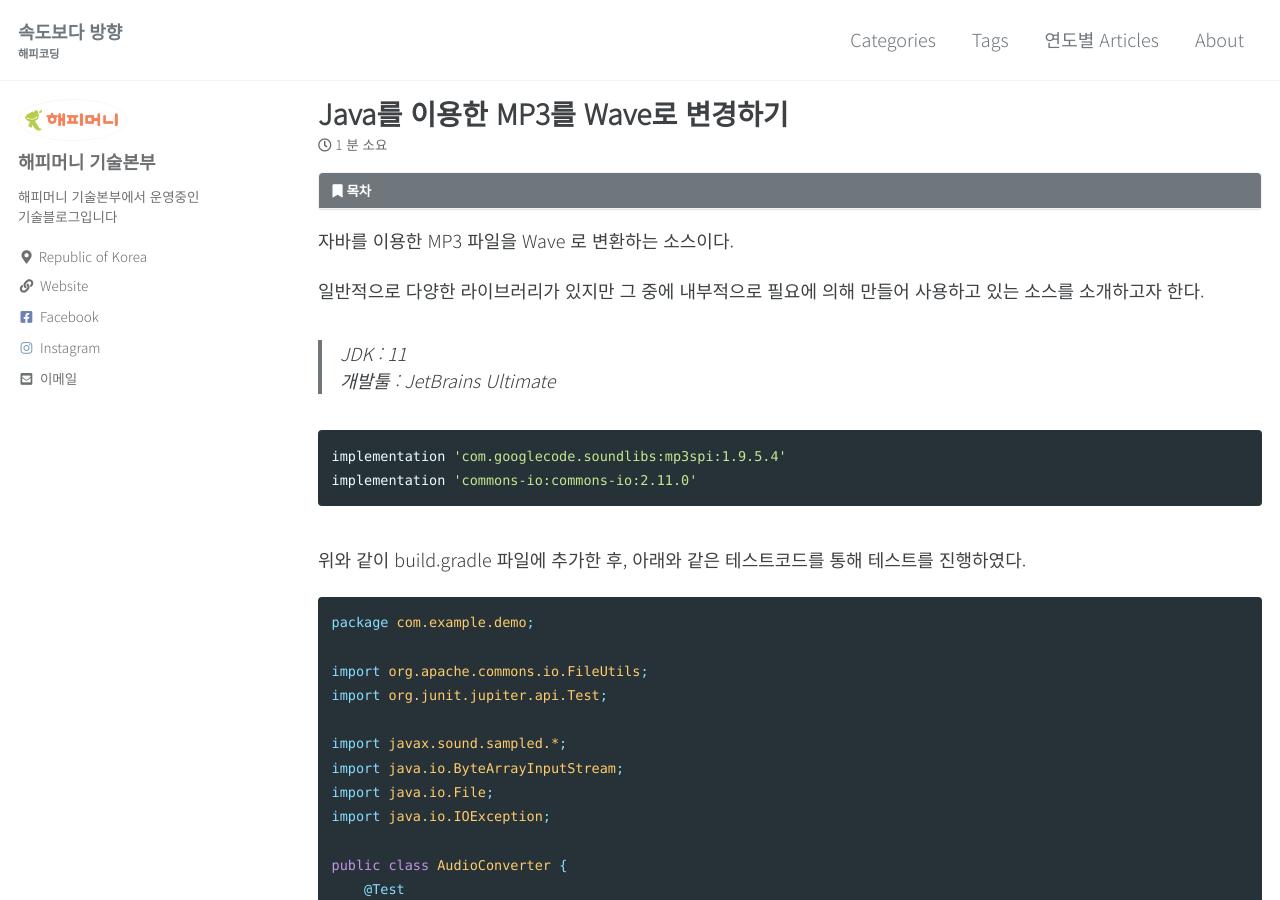
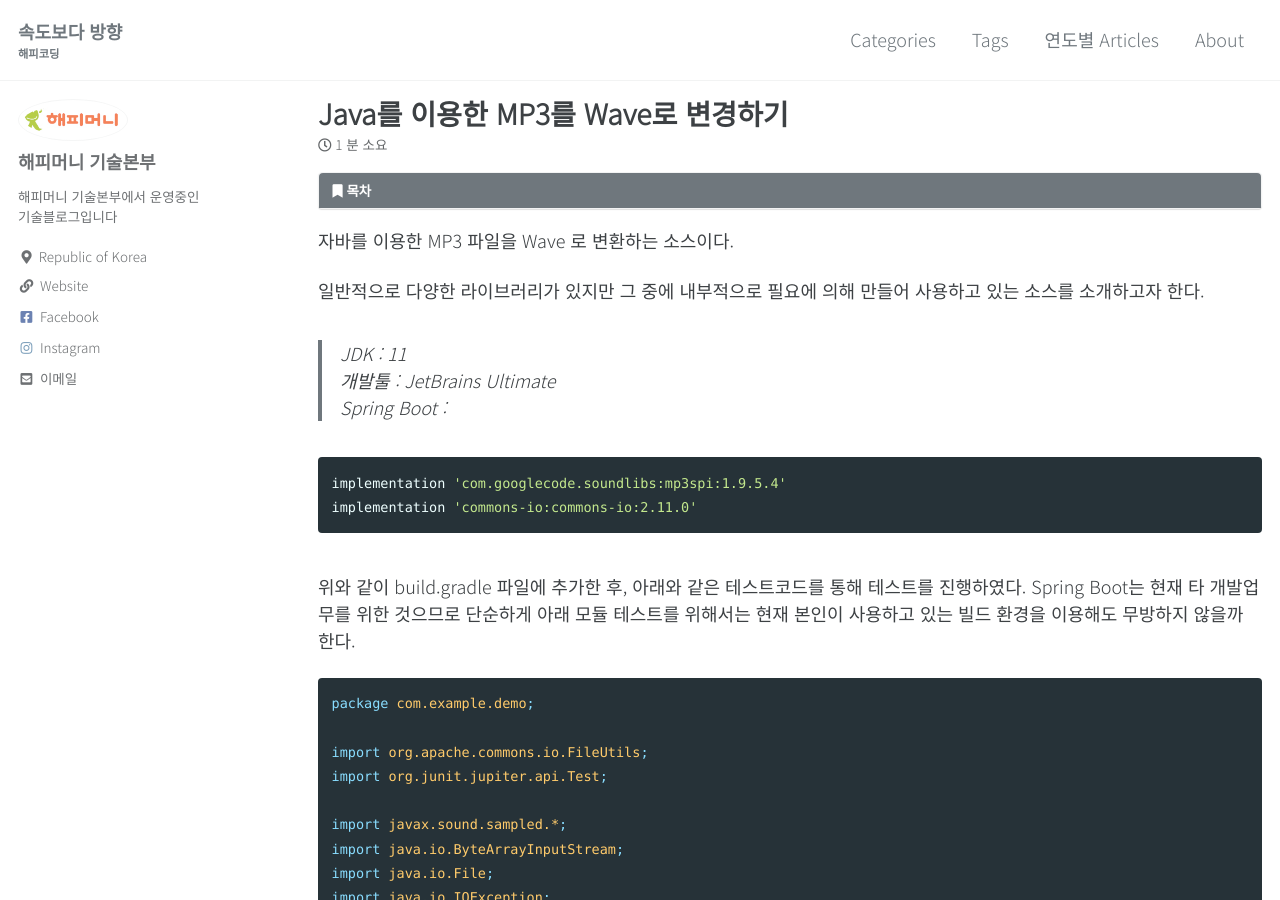
Before and after one commit to happymoney-tech/happymoney-tech.github.com, a Jekyll site: the page built from _posts/2021/2021-07-28-mp3convert.md, in a window 1280 px wide and 900 px high. Built offline with Jekyll 4.4.1, drawn with Linux system fonts in a browser that asks for light colours; cached includes are drawn as plain includes; comment, search, counter and statistics services are not loaded.

Commit message:
내용수정

````diff
--- a/_posts/2021/2021-07-28-mp3convert.md
+++ b/_posts/2021/2021-07-28-mp3convert.md
@@ -20,7 +20,8 @@ toc_icon: "bookmark"
 만들어 사용하고 있는 소스를 소개하고자 한다.
 
 > JDK : 11<br>
-> 개발툴 : JetBrains Ultimate
+> 개발툴 : JetBrains Ultimate<br>
+> Spring Boot :
 
 ```gradle
 implementation 'com.googlecode.soundlibs:mp3spi:1.9.5.4'
@@ -28,6 +29,8 @@ implementation 'commons-io:commons-io:2.11.0'
 ```
 <br>
 위와 같이 build.gradle 파일에 추가한 후, 아래와 같은 테스트코드를 통해 테스트를 진행하였다.
+Spring Boot는 현재 타 개발업무를 위한 것으므로 단순하게 아래 모듈 테스트를 위해서는 현재 본인이 사용하고 있는
+빌드 환경을 이용해도 무방하지 않을까 한다.
 
 ```java
 package com.example.demo;
````
